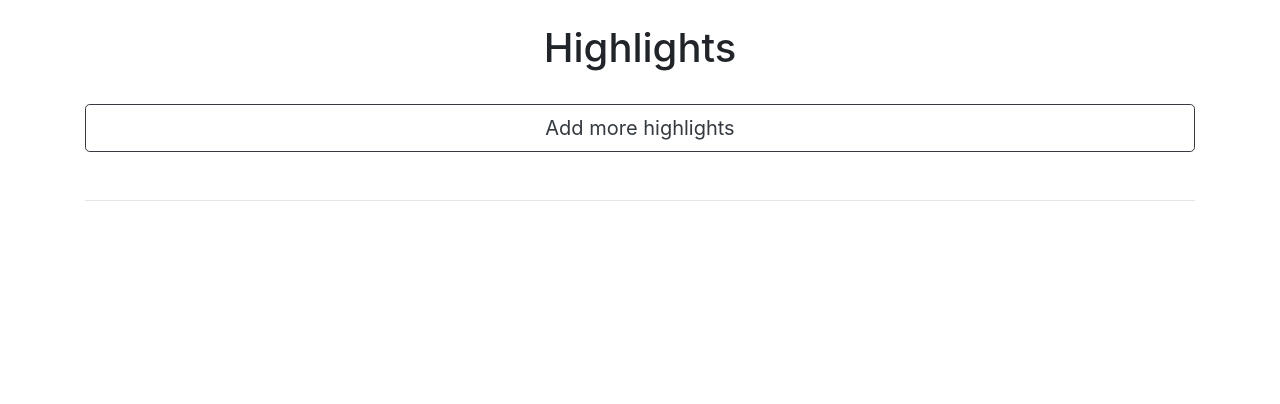
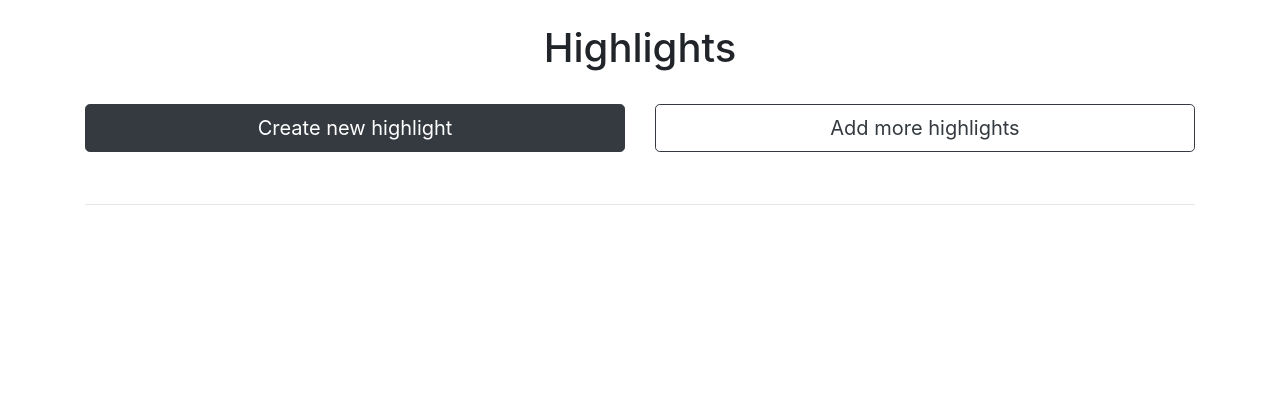
Before and after one commit to samiCode-irl/notionXreadwise, a Flask app: page /highlights in a window 1280 px wide. Shown: the part 62-466 px from the top of the page. Run offline with Flask 2, Linux system fonts and the light colour scheme; the visitor is signed in with stand-in values (Sample User, id 1); data comes from the database, SQL or seed files in the repository; data that the repository does not hold is empty; parts of the project's set-up code (start-up, migrations or seed data) failed here and were passed over; some libraries are stand-ins or nearby versions.

Commit message:
Added CRUD for highlights

```diff
--- a/app/routes.py
+++ b/app/routes.py
@@ -1,7 +1,7 @@
 from flask import render_template, request, url_for, flash, redirect, abort
 from app import app, bcrypt, db
 from datetime import date
-from app.forms import SignUpForm, LoginForm
+from app.forms import SignUpForm, LoginForm, HighlightForm
 from app.models import User, Highlight
 from flask_login import login_user, current_user, logout_user, login_required
 from app.notion import get_highlights, get_daily_highlights, compare_highlights, previous_data, get_tags
@@ -9,6 +9,8 @@ from app.notion import get_highlights, get_daily_highlights, compare_highlights,
 
 @app.route('/')
 def index():
+    if current_user.is_authenticated:
+        return redirect(url_for('today'))
     return render_template('homepage.html')
 
 
@@ -20,7 +22,9 @@ def signup():
 
     form = SignUpForm()
     # Dummy token_v2
-    dummy_token_v2 = 'a08d5b0a9c758029ce4178b82cb142b0b778f04fb1971c3e8bc8f1b314c1d2b1b3636a874287baccfddd57dbf4912cdb47d62c493bbb067bcbdb0e72a3fd890a4469752808122bc650c6033ab563'
+    dummy_token_v2 = 'a08d5b0a9c758029ce4178b82cb142b0b778f04fb19\
+        71c3e8bc8f1b314c1d2b1b3636a874287baccfddd57dbf4912cdb47\
+            d62c493bbb067bcbdb0e72a3fd890a4469752808122bc650c6033ab563'
 
     if form.validate_on_submit():
         hashed_password = bcrypt.generate_password_hash(
@@ -79,6 +83,71 @@ def highlights():
     return render_template('highlights.html', highlights=highlights)
 
 
+# Highlights Individually
+@app.route("/highlight/<int:highlight_id>")
+@login_required
+def highlight(highlight_id):
+    highlight = Highlight.query.get_or_404(highlight_id)
+    if highlight.user_id != current_user.id:
+        abort(403)
+    return render_template('highlight.html', highlight=highlight)
+
+
+# To create new highlight
+@app.route("/highlight/new", methods=['GET', 'POST'])
+@login_required
+def new_highlight():
+    form = HighlightForm()
+    if form.validate_on_submit():
+        highlight = Highlight(title=form.title.data, author=form.author.data, highlight=form.highlight.data,
+                              tags=form.tags.data, user_id=current_user.id)
+        db.session.add(highlight)
+        db.session.commit()
+        flash('Your highlight has been created!', 'success')
+        return redirect(url_for('highlights'))
+    return render_template('create_highlight.html', title='New', form=form, legend="Create New")
+
+
+# To update Highlight
+@app.route('/highlight/<int:highlight_id>/update', methods=['GET', 'POST'])
+@login_required
+def update_highlight(highlight_id):
+    highlight = Highlight.query.get_or_404(highlight_id)
+    if highlight.user_id != current_user.id:
+        abort(403)
+
+    form = HighlightForm()
+    if form.validate_on_submit():
+        highlight.title = form.title.data
+        highlight.author = form.author.data
+        highlight.highlight = form.highlight.data
+        highlight.tags = form.tags.data
+        db.session.commit()
+        flash('Your Highlight has been updated!', 'success')
+        return redirect(url_for('highlight', highlight_id=highlight.id))
+
+    elif request.method == 'GET':
+        form.title.data = highlight.title
+        form.author.data = highlight.author
+        form.highlight.data = highlight.highlight
+        form.tags.data = highlight.tags
+
+    return render_template('create_highlight.html', title='Update', form=form, legend='Update Highlight')
+
+
+# To delete highlight
+@app.route('/highlight/<int:highlight_id>/delete', methods=['POST'])
+@login_required
+def delete_highlight(highlight_id):
+    highlight = Highlight.query.get_or_404(highlight_id)
+    if highlight.curator != current_user:
+        abort(403)
+
+    db.session.delete(highlight)
+    db.session.commit()
+    flash('Your highlight is deleted!', 'success')
+    return redirect(url_for('highlights'))
+
 # To add highlights into the webapp
 @app.route('/add', methods=['GET', 'POST'])
 @login_required
@@ -99,7 +168,9 @@ def logout():
     return redirect(url_for('index'))
 
 
+# For tag variables
 @app.route('/tag/<string:tag>')
+@login_required
 def tags(tag):
 
     page = request.args.get('page', 1, type=int)
--- a/app/templates/highlights.html
+++ b/app/templates/highlights.html
@@ -7,12 +7,19 @@
     <br>
     <h1 class="text-center">Highlights</h1>
     <br>
-    <a class="btn btn-outline-dark btn-lg btn-block" href="/add">Add more highlights</a>
+    <div class="row ">
+        <div class="col">
+            <a class="btn btn-dark btn-lg btn-block col-md mb-1" href="/highlight/new">Create new highlight</a>
+        </div>
+        <div class="col">
+            <a class="btn btn-outline-dark btn-lg btn-block col-md mb-1" href="/add">Add more highlights</a>
+        </div>
+    </div>
     <hr class="mt-5 mb-5">
 
     <div class="col">
         {% for highlight in highlights.items %}
-        <h3>{{highlight['title']}}</h3>
+        <h3><a id="liberate" class="text-dark" href="{{url_for('highlight', highlight_id=highlight['id'])}}">{{highlight['title']}}</a></h3>
         <h6 class="text-secondary">by {{highlight['author']}}</h6>
         <p>{{highlight['highlight']}}</p>
         {% set tags = highlight['tags'].split("\'")%}
--- a/app/templates/today.html
+++ b/app/templates/today.html
@@ -10,7 +10,7 @@
 
     <div class="col">
         {% for highlight in highlights %}
-        <h3>{{highlight['title']}}</h3>
+        <h3><a id="liberate" class="text-dark" href="{{url_for('highlight', highlight_id=highlight['id'])}}">{{highlight['title']}}</a></h3>
         <h6 class="text-secondary">by {{highlight['author']}}</h6>
         <p>{{highlight['highlight']}}</p>
         {% set tags = highlight['tags'].split("\'")%}
```
Also changed, not shown: app/forms.py (+8 -1 lines), app/templates/create_highlight.html (added, +78 -0 lines), app/templates/highlight.html (added, +59 -0 lines), app/templates/tag_highlights.html (+8 -4 lines), app/static/style.css (line endings or trailing spaces), 1 other file.
